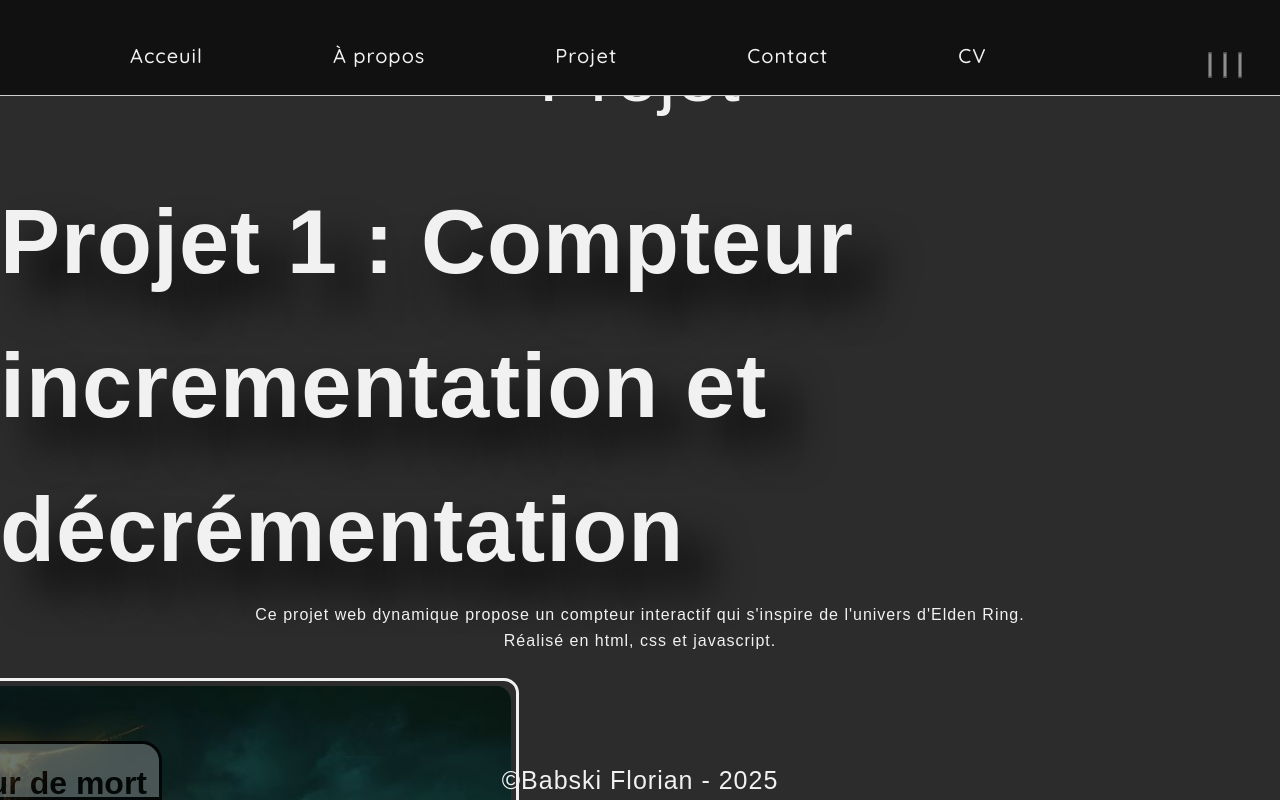
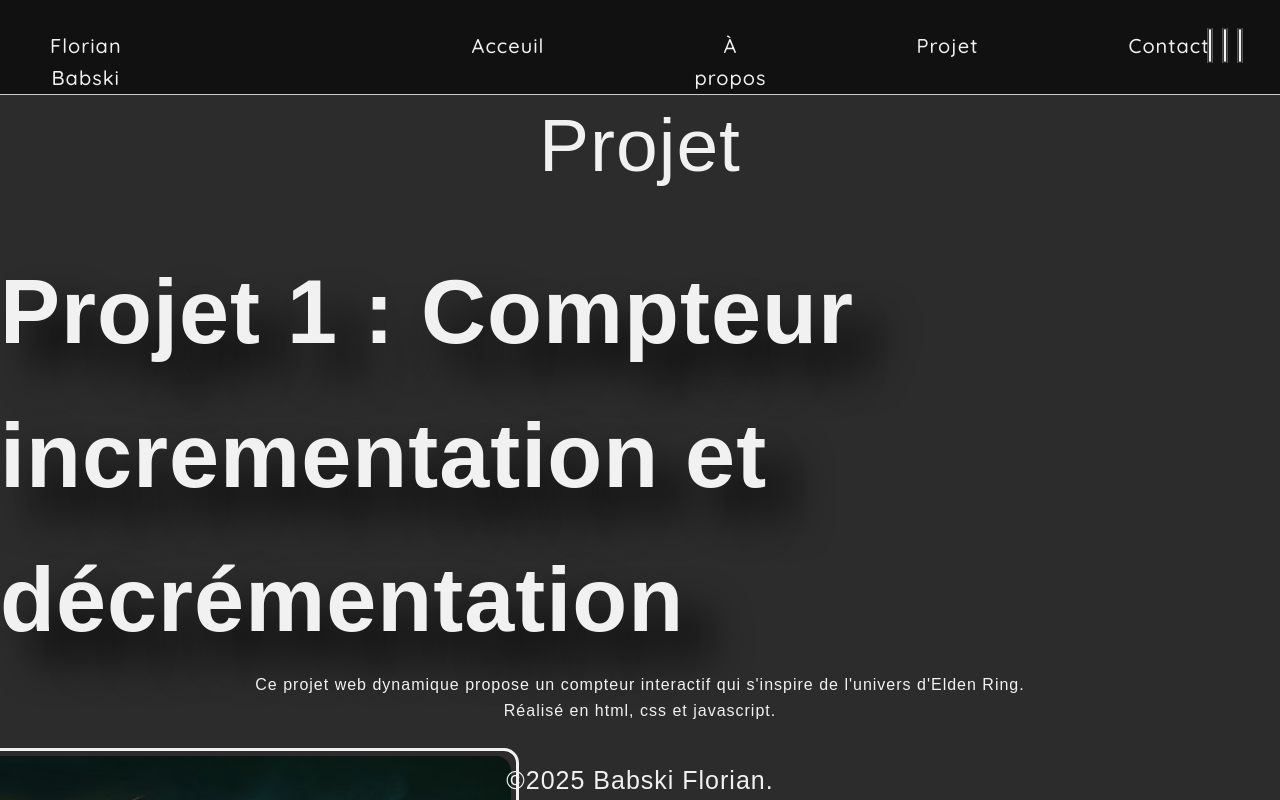
Before and after one commit to BabskiFlorian/Portfolio-Babski-Florian, a plain HTML site: page projet.html in a window 1280 px wide. Both pictures are taken after a click on the button "toggle curtain navigation". Shown: the top 800 px of the page. Drawn offline with Linux system fonts and the light colour scheme; no server answers; a web font is replaced by a local one.

Commit message:
nav menu

```diff
--- a/css/style.css
+++ b/css/style.css
@@ -32,11 +32,10 @@ footer {
 
 h1 {
     min-height:12svh;
-    margin-top: 0;
+    margin-top: 7rem;
     font-size: 7.5rem;
     color: var(--ecriture);
     font-weight: normal;
-
     text-align: center;
     flex: 1;
     display: flex;
@@ -151,8 +150,7 @@ iframe{
 }
 .nav-toggler {
     position: fixed;
-    z-index: 10;
-    top: 40px;
+    top: 2rem;
     right: 30px;
     height: 50px;
     width: 50px;
@@ -168,7 +166,7 @@ iframe{
     position: absolute;
     display: block;
     width: 100%;
-    height: 6px;
+    height: 7px;
     background: var(--ecriture);
     border: 2px solid var(--background);
     transition: transform 0.5s ease-out,
@@ -181,20 +179,20 @@ iframe{
     transform: translateY(10px)
 }
 .nav-toggler.active .l1 {
-    transform: translateX(15px) rotate(90deg) scale(50%);
+    transform: translateX(15px) rotate(90deg) scale(70%);
 }
 .nav-toggler.active .l2 {
-    transform: translateX(0px)rotate(90deg) scale(50%);
+    transform: translateX(0px)rotate(90deg) scale(70%);
 }
 .nav-toggler.active .l3 {
-    transform: translateX(-15px) rotate(90deg) scale(50%);
+    transform: translateX(-15px) rotate(90deg) scale(70%);
 }
 
 nav {
     position: fixed;
     display: flex;
     width: 100vw;
-    min-height:12vh;
+    min-height:10vh;
     top: 0;
     text-align: center;
     justify-content: flex-start;
@@ -208,26 +206,34 @@ nav.active {
 }
 nav a {
     font-family: Quicksand, sans-serif;
-    padding-left:13rem;
-    padding-top: 4rem;
+    padding-left: 15rem;
+    padding-top: 3rem;
     color: #f1f1f1;
     font-size: 2rem;
     text-decoration: none;
 }
+nav a:first-child {
+    position: relative;
+    right: 10rem;
+
+  }
+nav a:nth-child(2) {
+    margin-left: 10rem;
+  }
 
 .changeTheme {
     position: relative;
-    left: 300px;
-    top: 3rem;
+    top: 2.5rem;
+    left: 20rem;
     cursor: pointer;
-    width: 20rem;
-    height: 50px;
+    width: 15rem;
+    height: 4rem;
     background: black;
     color: white;
     display: flex;
     justify-content: center;
     align-items: center;
-    font-size: 2rem;
+    font-size: 1,5rem;
     border-radius: 10px;
     border: 1px solid #cfcfcf;
 
--- a/projet.html
+++ b/projet.html
@@ -14,6 +14,7 @@
   <body>
 
     <nav>
+      <a>Florian Babski</a>
       <a href="index.html">Acceuil</a>
       <a href="a-propos.html">À propos</a>
       <a href="projet.html">Projet</a>
@@ -45,7 +46,7 @@
         </code></pre>
       </div>
   </div>
-  <footer> &copy;Babski Florian - 2025</footer>
+  <footer> &copy;2025 Babski Florian.</footer>
   <script src="js/script.js"></script>
 </body>
 </html>
```
Also changed, not shown: a-propos.html (+2 -1 lines), contact.html (+2 -1 lines), cv.html (+2 -1 lines), index.html (+2 -1 lines), assets/changetheme/light.png (added).
